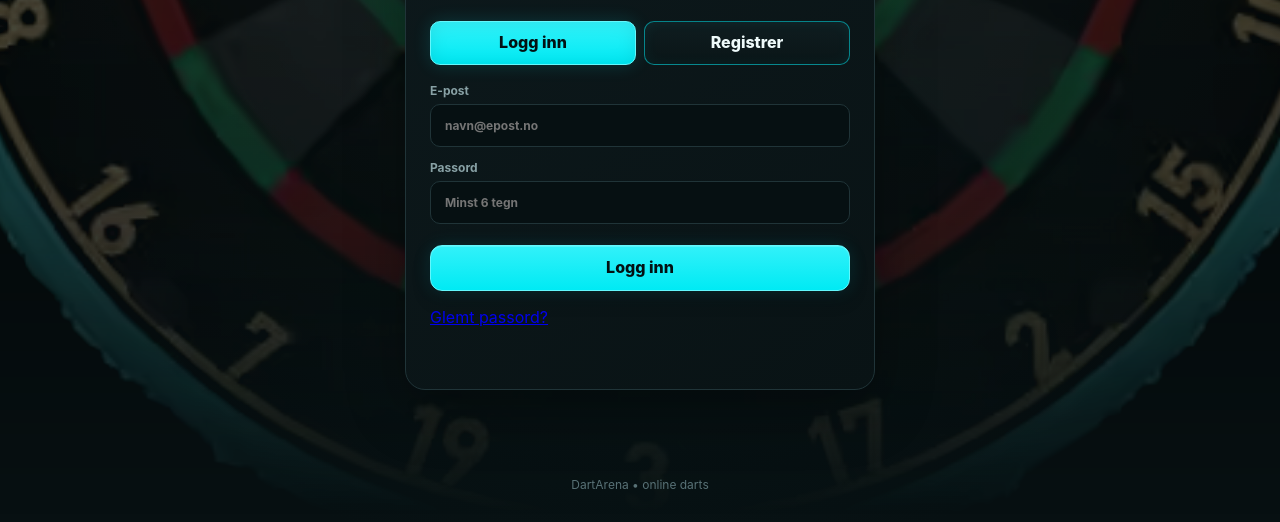
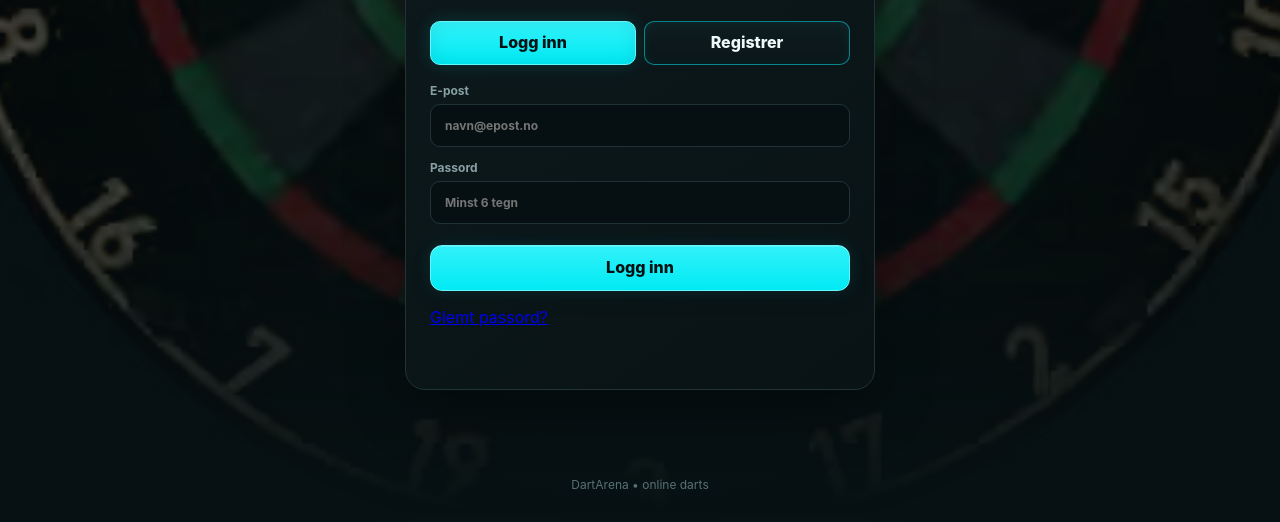
Before and after one commit to sotkajervi/DartArena, a website: page index.html in a window 1280 px wide. Shown: the part 303-825 px from the top of the page. Drawn offline with nearby package versions, Linux system fonts and the light colour scheme.

Commit message:
Use original dartboard without glow in existing fixed background crop

```diff
--- a/dartboard-background.css
+++ b/dartboard-background.css
@@ -12,7 +12,7 @@ body::before{
   height:min(782px,75vw) !important;
   border-radius:0 !important;
   opacity:.48 !important;
-  background:url('./assets/dartarena-bull-down-turquoise.avif?v=20261025-cyancrop1') center top / 100% 100% no-repeat !important;
+  background:url('./assets/dartarena-bull-down-no-glow.avif?v=20261025-noglow1') center top / 100% 100% no-repeat !important;
   filter:saturate(.58) brightness(.58) contrast(1.14) !important;
   -webkit-mask-image:linear-gradient(to bottom,#000 0%,rgba(0,0,0,.98) 30%,rgba(0,0,0,.8) 57%,rgba(0,0,0,.42) 77%,transparent 96%) !important;
   mask-image:linear-gradient(to bottom,#000 0%,rgba(0,0,0,.98) 30%,rgba(0,0,0,.8) 57%,rgba(0,0,0,.42) 77%,transparent 96%) !important;
```
